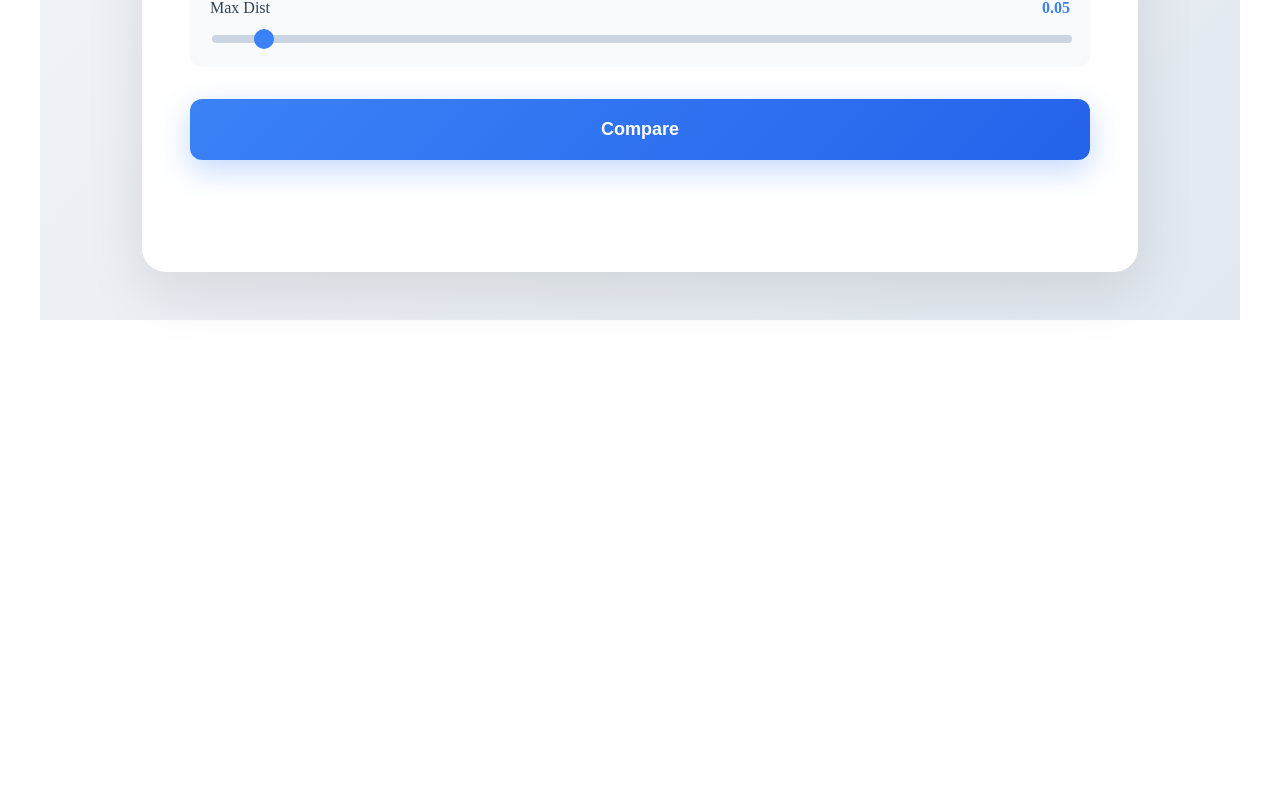
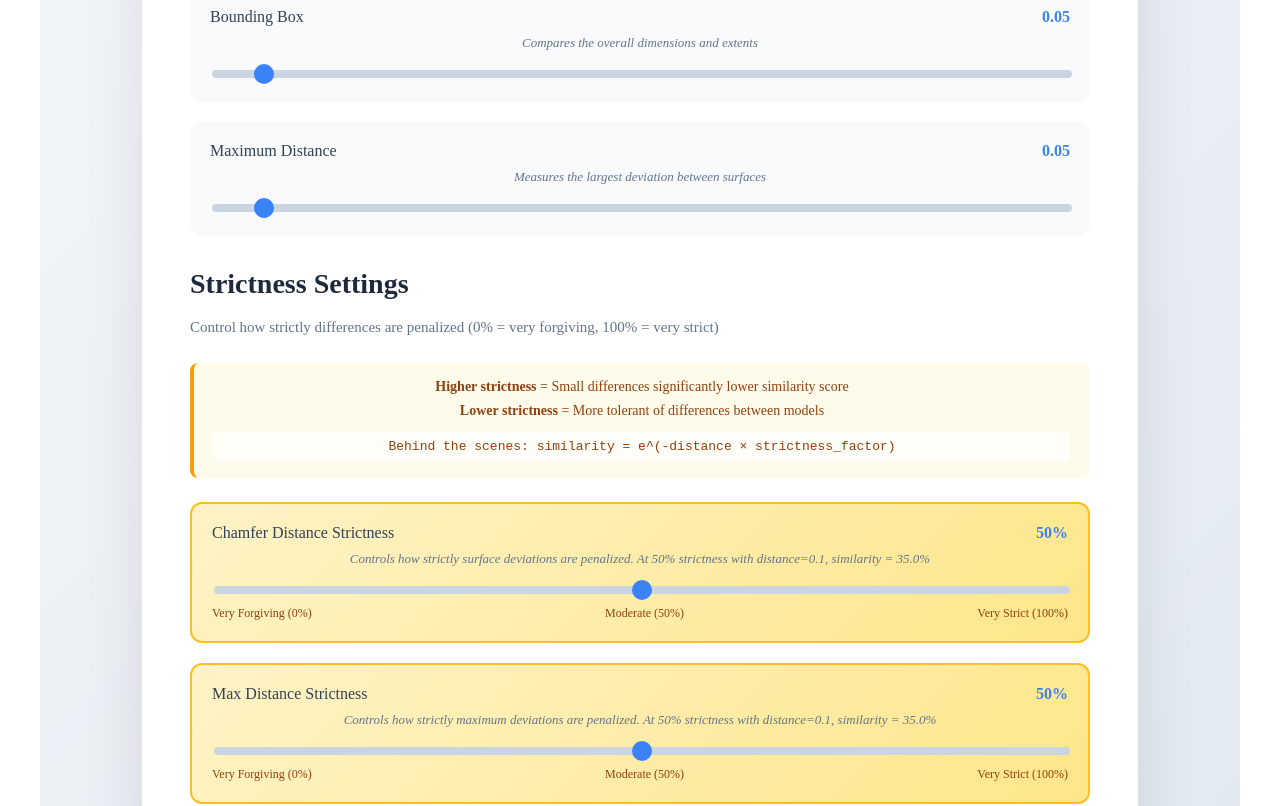
Before and after one commit to DongAnYu/mesh-metrics, a React app in the folder frontend/: page / in a window 1280 px wide. Shown: the part 1054-1860 px from the top of the page. Before the commit the page ends 1414 px from the top, so only its background shows below. Built offline with nearby package versions, Linux system fonts and the light colour scheme; the HTML template or start-up script is replaced by a standard one.

Commit message:
Allow user choose sharpness

```diff
--- a/frontend/src/App.css
+++ b/frontend/src/App.css
@@ -164,10 +164,142 @@
   display: flex;
   justify-content: space-between;
   align-items: center;
-  margin-bottom: 0.75rem;
+  margin-bottom: 0.5rem;
   color: #334155;
   font-weight: 500;
   font-size: 1rem;
+}
+
+.weight-description {
+  font-size: 0.813rem;
+  color: #64748b;
+  margin: 0 0 0.75rem 0;
+  font-style: italic;
+  line-height: 1.4;
+}
+
+.section-description {
+  font-size: 0.938rem;
+  color: #64748b;
+  margin: -0.5rem 0 1.5rem 0;
+  text-align: left;
+  line-height: 1.5;
+}
+
+.sharpness-explanation {
+  background: #fffbeb;
+  border-left: 4px solid #f59e0b;
+  padding: 1rem 1.25rem;
+  margin-bottom: 1.5rem;
+  border-radius: 8px;
+}
+
+.sharpness-explanation p {
+  margin: 0.5rem 0;
+  font-size: 0.875rem;
+  color: #92400e;
+}
+
+.sharpness-explanation p:first-child {
+  margin-top: 0;
+}
+
+.sharpness-explanation p:last-child {
+  margin-bottom: 0;
+}
+
+.formula-note {
+  font-family: 'Courier New', monospace;
+  font-size: 0.813rem !important;
+  background: rgba(255, 255, 255, 0.6);
+  padding: 0.5rem;
+  border-radius: 4px;
+  margin-top: 0.75rem !important;
+}
+
+.sharpness-item {
+  background: linear-gradient(135deg, #fef3c7 0%, #fde68a 100%);
+  border: 2px solid #fbbf24;
+}
+
+.sharpness-slider {
+  background: #fbbf24;
+}
+
+.sharpness-slider::-webkit-slider-thumb {
+  background: #f59e0b;
+}
+
+.sharpness-slider::-webkit-slider-thumb:hover {
+  background: #d97706;
+}
+
+.sharpness-slider::-moz-range-thumb {
+  background: #f59e0b;
+}
+
+.sharpness-slider::-moz-range-thumb:hover {
+  background: #d97706;
+}
+
+.sharpness-scale {
+  display: flex;
+  justify-content: space-between;
+  font-size: 0.75rem;
+  color: #92400e;
+  margin-top: 0.5rem;
+  font-weight: 500;
+}
+
+.metrics-grid {
+  display: grid;
+  grid-template-columns: repeat(auto-fit, minmax(200px, 1fr));
+  gap: 1rem;
+  margin-bottom: 1.5rem;
+}
+
+.metric-card {
+  background: white;
+  padding: 1rem;
+  border-radius: 8px;
+  border: 1px solid #d1fae5;
+}
+
+.metric-card h4 {
+  margin: 0 0 0.5rem 0;
+  font-size: 0.875rem;
+  color: #64748b;
+  font-weight: 600;
+}
+
+.metric-value {
+  font-size: 1.5rem;
+  font-weight: 700;
+  color: #15803d;
+  margin: 0.5rem 0;
+}
+
+.metric-detail {
+  font-size: 0.75rem;
+  color: #64748b;
+  margin: 0.25rem 0 0 0;
+}
+
+.results-details {
+  margin-top: 1.5rem;
+}
+
+.results-details summary {
+  cursor: pointer;
+  font-weight: 600;
+  color: #334155;
+  padding: 0.5rem;
+  border-radius: 6px;
+  transition: background-color 0.2s;
+}
+
+.results-details summary:hover {
+  background: rgba(255, 255, 255, 0.5);
 }
 
 .weight-value {
--- a/frontend/src/App.jsx
+++ b/frontend/src/App.jsx
@@ -17,8 +17,32 @@ export default function App() {
     maxdist: 0.05,
   });
 
+  // Strictness is 0-100, converted to sharpness 1-20 for backend
+  const [strictness, setStrictness] = useState({
+    chamfer: 50,    // 50% = moderate (sharpness 10)
+    maxdist: 50,    // 50% = moderate (sharpness 10)
+  });
+
   function updateWeight(key, value) {
     setWeights((prev) => ({ ...prev, [key]: parseFloat(value) }));
+  }
+
+  function updateStrictness(key, value) {
+    setStrictness((prev) => ({ ...prev, [key]: parseFloat(value) }));
+  }
+
+  // Convert strictness percentage (0-100) to sharpness (1-20)
+  function strictnessToSharpness(strictnessPercent) {
+    // 0% = 1, 50% = 10, 100% = 20 (linear mapping)
+    return 1 + (strictnessPercent / 100) * 19;
+  }
+
+  // Get sharpness values for backend
+  function getSharpnessFromStrictness() {
+    return {
+      chamfer: strictnessToSharpness(strictness.chamfer),
+      maxdist: strictnessToSharpness(strictness.maxdist),
+    };
   }
 
   function validateWeightSum(weights) {
@@ -54,7 +78,8 @@ export default function App() {
     setResult(null);
 
     try {
-      const response = await computeSimilarity(fileA, fileB, weights);
+      const sharpness = getSharpnessFromStrictness();
+      const response = await computeSimilarity(fileA, fileB, weights, sharpness);
       setResult(response);
       setStatus("Done!");
     } catch (err) {
@@ -92,13 +117,17 @@ export default function App() {
         </div>
 
         <h3 className="weights-title">Metric Weights</h3>
+        <p className="section-description">
+          Control the importance of each metric (must sum to 1.0)
+        </p>
 
         <div className="weights-container">
           <div className="weight-item">
             <label className="weight-label">
-              <span>Chamfer</span>
+              <span>Chamfer Distance</span>
               <span className="weight-value">{weights.chamfer}</span>
             </label>
+            <p className="weight-description">Measures point-to-point surface similarity between meshes</p>
             <input type="range" min="0" max="1" step="0.01"
               value={weights.chamfer}
               onChange={(e) => updateWeight("chamfer", e.target.value)}
@@ -107,9 +136,10 @@ export default function App() {
 
           <div className="weight-item">
             <label className="weight-label">
-              <span>Volume</span>
+              <span>Volume Difference</span>
               <span className="weight-value">{weights.volume}</span>
             </label>
+            <p className="weight-description">Compares the internal volume of both models</p>
             <input type="range" min="0" max="1" step="0.01"
               value={weights.volume}
               onChange={(e) => updateWeight("volume", e.target.value)}
@@ -118,9 +148,10 @@ export default function App() {
 
           <div className="weight-item">
             <label className="weight-label">
-              <span>Area</span>
+              <span>Surface Area</span>
               <span className="weight-value">{weights.area}</span>
             </label>
+            <p className="weight-description">Evaluates the difference in total surface area</p>
             <input type="range" min="0" max="1" step="0.01"
               value={weights.area}
               onChange={(e) => updateWeight("area", e.target.value)}
@@ -129,9 +160,10 @@ export default function App() {
 
           <div className="weight-item">
             <label className="weight-label">
-              <span>BBox</span>
+              <span>Bounding Box</span>
               <span className="weight-value">{weights.bbox}</span>
             </label>
+            <p className="weight-description">Compares the overall dimensions and extents</p>
             <input type="range" min="0" max="1" step="0.01"
               value={weights.bbox}
               onChange={(e) => updateWeight("bbox", e.target.value)}
@@ -140,13 +172,66 @@ export default function App() {
 
           <div className="weight-item">
             <label className="weight-label">
-              <span>Max Dist</span>
+              <span>Maximum Distance</span>
               <span className="weight-value">{weights.maxdist}</span>
             </label>
+            <p className="weight-description">Measures the largest deviation between surfaces</p>
             <input type="range" min="0" max="1" step="0.01"
               value={weights.maxdist}
               onChange={(e) => updateWeight("maxdist", e.target.value)}
               className="weight-slider" />
+          </div>
+        </div>
+
+        <h3 className="weights-title">Strictness Settings</h3>
+        <p className="section-description">
+          Control how strictly differences are penalized (0% = very forgiving, 100% = very strict)
+        </p>
+        <div className="sharpness-explanation">
+          <p><strong>Higher strictness</strong> = Small differences significantly lower similarity score</p>
+          <p><strong>Lower strictness</strong> = More tolerant of differences between models</p>
+          <p className="formula-note">Behind the scenes: similarity = e^(-distance × strictness_factor)</p>
+        </div>
+
+        <div className="weights-container">
+          <div className="weight-item sharpness-item">
+            <label className="weight-label">
+              <span>Chamfer Distance Strictness</span>
+              <span className="weight-value">{strictness.chamfer}%</span>
+            </label>
+            <p className="weight-description">
+              Controls how strictly surface deviations are penalized.
+              At {strictness.chamfer}% strictness with distance=0.1, similarity = {(Math.exp(-0.1 * strictnessToSharpness(strictness.chamfer)) * 100).toFixed(1)}%
+            </p>
+            <input type="range" min="0" max="100" step="1"
+              value={strictness.chamfer}
+              onChange={(e) => updateStrictness("chamfer", e.target.value)}
+              className="weight-slider sharpness-slider" />
+            <div className="sharpness-scale">
+              <span>Very Forgiving (0%)</span>
+              <span>Moderate (50%)</span>
+              <span>Very Strict (100%)</span>
+            </div>
+          </div>
+
+          <div className="weight-item sharpness-item">
+            <label className="weight-label">
+              <span>Max Distance Strictness</span>
+              <span className="weight-value">{strictness.maxdist}%</span>
+            </label>
+            <p className="weight-description">
+              Controls how strictly maximum deviations are penalized.
+              At {strictness.maxdist}% strictness with distance=0.1, similarity = {(Math.exp(-0.1 * strictnessToSharpness(strictness.maxdist)) * 100).toFixed(1)}%
+            </p>
+            <input type="range" min="0" max="100" step="1"
+              value={strictness.maxdist}
+              onChange={(e) => updateStrictness("maxdist", e.target.value)}
+              className="weight-slider sharpness-slider" />
+            <div className="sharpness-scale">
+              <span>Very Forgiving (0%)</span>
+              <span>Moderate (50%)</span>
+              <span>Very Strict (100%)</span>
+            </div>
           </div>
         </div>
 
@@ -157,8 +242,35 @@ export default function App() {
         {result && (
           <div className="results-box">
             <h3 className="results-title">Results:</h3>
-            <p className="results-overall">Overall: {result.overall_similarity}</p>
-            <pre className="results-json">{JSON.stringify(result, null, 2)}</pre>
+            <p className="results-overall">Overall Similarity: {(result.overall_similarity * 100).toFixed(2)}%</p>
+            <div className="metrics-grid">
+              <div className="metric-card">
+                <h4>Chamfer Similarity</h4>
+                <p className="metric-value">{(result.metrics.chamfer_similarity * 100).toFixed(2)}%</p>
+                <p className="metric-detail">Distance: {result.chamfer.toFixed(4)}</p>
+              </div>
+              <div className="metric-card">
+                <h4>Volume Similarity</h4>
+                <p className="metric-value">{(result.metrics.volume_similarity * 100).toFixed(2)}%</p>
+              </div>
+              <div className="metric-card">
+                <h4>Area Similarity</h4>
+                <p className="metric-value">{(result.metrics.area_similarity * 100).toFixed(2)}%</p>
+              </div>
+              <div className="metric-card">
+                <h4>BBox Similarity</h4>
+                <p className="metric-value">{(result.metrics.bbox_similarity * 100).toFixed(2)}%</p>
+              </div>
+              <div className="metric-card">
+                <h4>Max Distance Similarity</h4>
+                <p className="metric-value">{(result.metrics.maxdist_similarity * 100).toFixed(2)}%</p>
+                <p className="metric-detail">Distance: {result.max_dist.toFixed(4)}</p>
+              </div>
+            </div>
+            <details className="results-details">
+              <summary>View Full JSON Response</summary>
+              <pre className="results-json">{JSON.stringify(result, null, 2)}</pre>
+            </details>
           </div>
         )}
       </div>
--- a/frontend/src/api.js
+++ b/frontend/src/api.js
@@ -1,10 +1,15 @@
-export async function computeSimilarity(fileA, fileB, weights) {
+const BACKEND_URL_DEV = "http://localhost:8000/compare";
+const BACKEND_URL_PRO = "https://mesh-metrics.onrender.com/compare"
+
+export async function computeSimilarity(fileA, fileB, weights, sharpness) {
   const form = new FormData();
   form.append("fileA", fileA);
   form.append("fileB", fileB);
   form.append("weights", JSON.stringify(weights));
+  form.append("sharpness", JSON.stringify(sharpness));
 
-  const res = await fetch("http://localhost:8000/compare", {
+
+  const res = await fetch(BACKEND_URL_DEV, {
     method: "POST",
     body: form
   });
```
Also changed, not shown: 2 other files (tests, documents, lock files or other folders).
